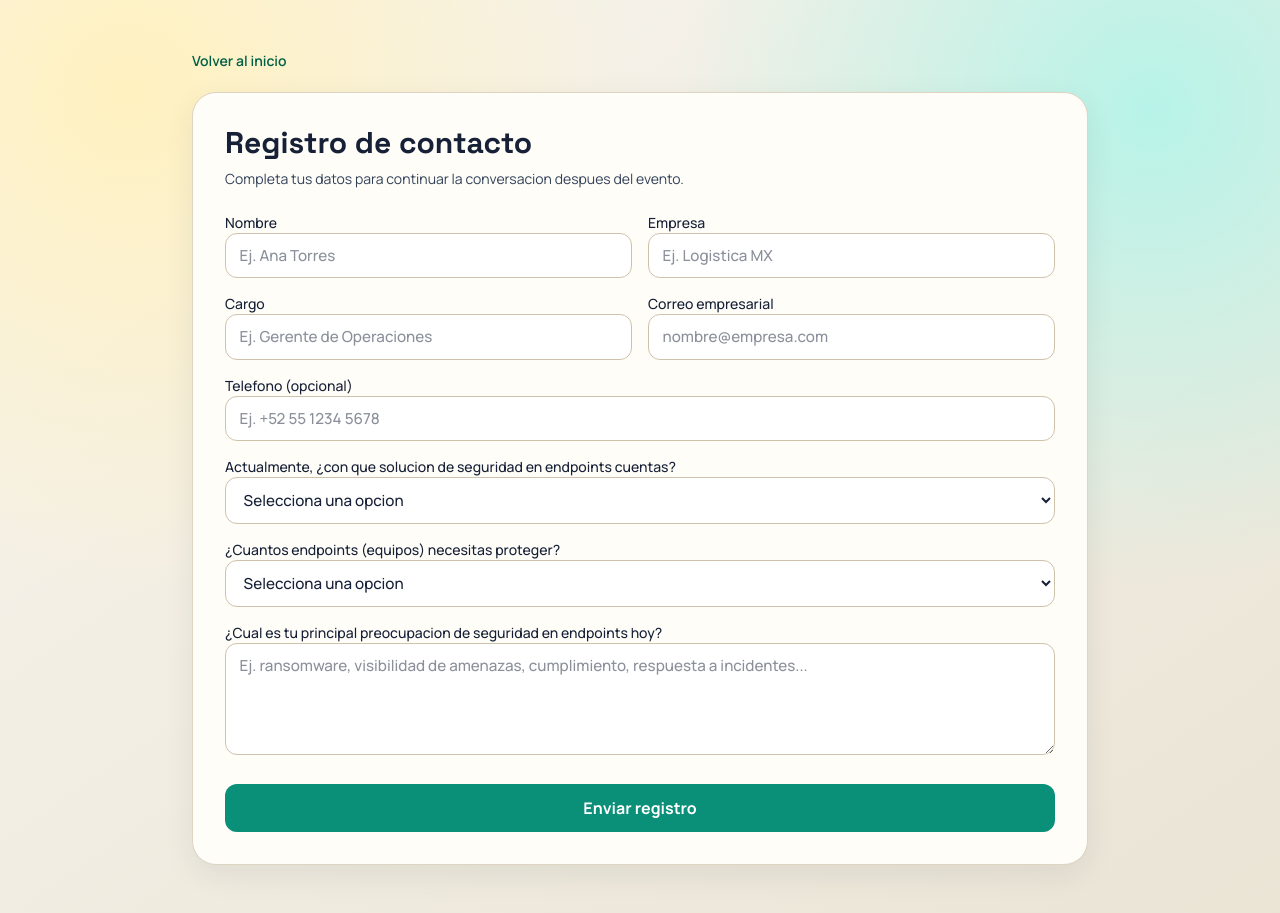
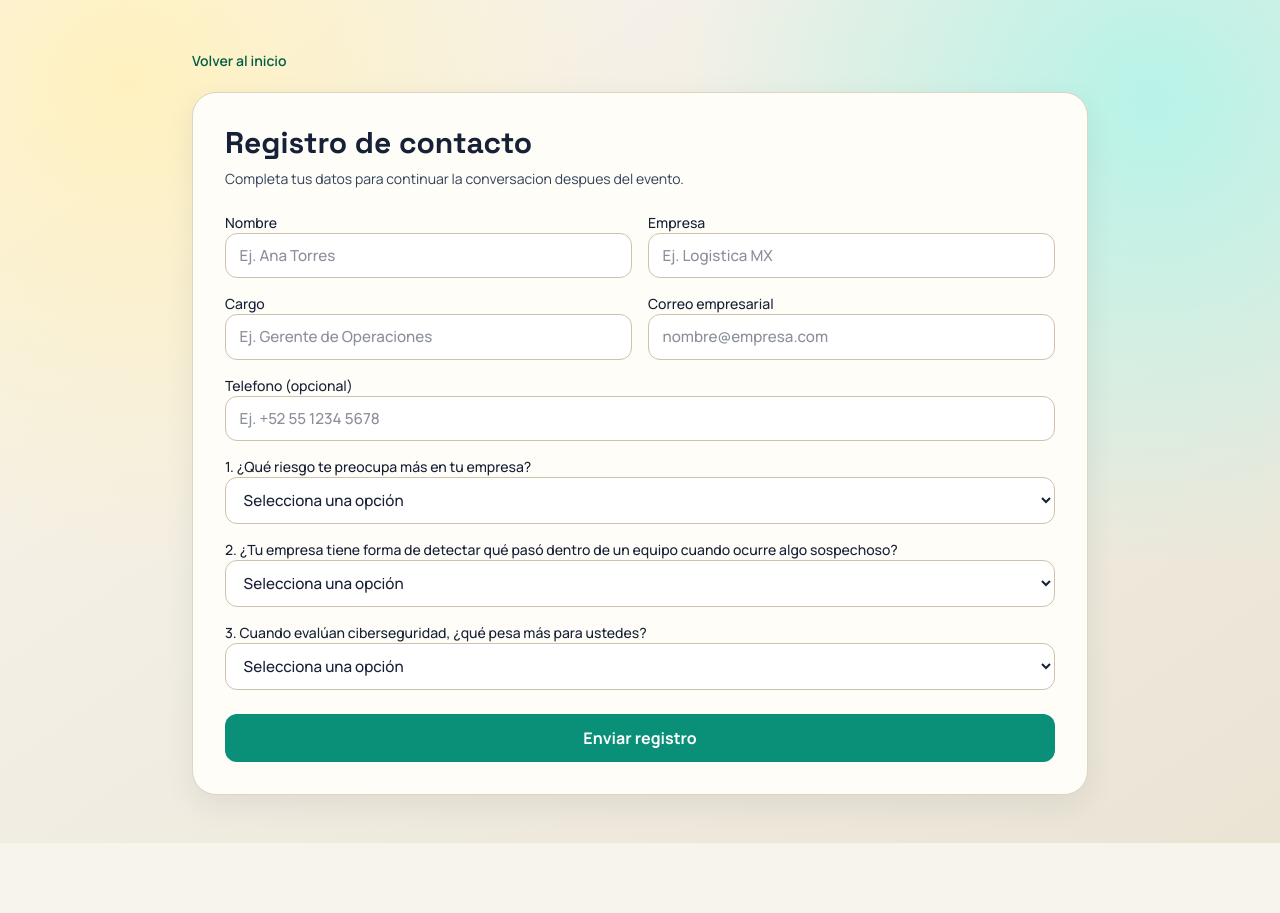
Before and after one commit to B10sp4rt4n/iSEC, a Next.js app: page /registro in a window 1280 px wide. After the commit the page ends 843 px from the top, so only its background shows below. Built offline with nearby package versions, Linux system fonts and the light colour scheme.

Commit message:
feat: update survey questions (risk/detection/priority) and reset DB

```diff
--- a/src/app/api/prospects/route.ts
+++ b/src/app/api/prospects/route.ts
@@ -48,7 +48,7 @@ const leadSchema = z.object({
   telefono: z.string().trim().max(40).optional().or(z.literal("")),
   pregunta_cerrada_1: z.string().trim().min(1).max(80),
   pregunta_cerrada_2: z.string().trim().min(1).max(80),
-  dolor_reto: z.string().trim().min(10).max(1000),
+  dolor_reto: z.string().trim().min(1).max(1000),
 });
 
 export async function POST(request: Request) {
--- a/src/components/lead-form.tsx
+++ b/src/components/lead-form.tsx
@@ -188,7 +188,7 @@ export default function LeadForm() {
         </label>
 
         <label className="space-y-1 text-sm font-medium md:col-span-2">
-          Actualmente, ¿con que solucion de seguridad en endpoints cuentas?
+          1. ¿Qué riesgo te preocupa más en tu empresa?
           <select
             required
             name="pregunta_cerrada_1"
@@ -196,16 +196,16 @@ export default function LeadForm() {
             onChange={onChange}
             className="field"
           >
-            <option value="">Selecciona una opcion</option>
-            <option value="sin_solucion">No tengo ninguna solucion</option>
-            <option value="antivirus_tradicional">Solo antivirus tradicional</option>
-            <option value="edr_otro">EDR de otro proveedor</option>
-            <option value="no_se">No se que tengo actualmente</option>
+            <option value="">Selecciona una opción</option>
+            <option value="phishing">Phishing o correo malicioso</option>
+            <option value="ransomware">Ransomware</option>
+            <option value="visibilidad">Falta de visibilidad sobre equipos</option>
+            <option value="navegacion">Navegación o acceso a sitios riesgosos</option>
           </select>
         </label>
 
         <label className="space-y-1 text-sm font-medium md:col-span-2">
-          ¿Cuantos endpoints (equipos) necesitas proteger?
+          2. ¿Tu empresa tiene forma de detectar qué pasó dentro de un equipo cuando ocurre algo sospechoso?
           <select
             required
             name="pregunta_cerrada_2"
@@ -213,24 +213,28 @@ export default function LeadForm() {
             onChange={onChange}
             className="field"
           >
-            <option value="">Selecciona una opcion</option>
-            <option value="menos_50">Menos de 50 equipos</option>
-            <option value="50_200">50 a 200 equipos</option>
-            <option value="200_500">200 a 500 equipos</option>
-            <option value="mas_500">Mas de 500 equipos</option>
+            <option value="">Selecciona una opción</option>
+            <option value="si">Sí</option>
+            <option value="no">No</option>
+            <option value="no_seguro">No estoy seguro</option>
           </select>
         </label>
 
         <label className="space-y-1 text-sm font-medium md:col-span-2">
-          ¿Cual es tu principal preocupacion de seguridad en endpoints hoy?
-          <textarea
+          3. Cuando evalúan ciberseguridad, ¿qué pesa más para ustedes?
+          <select
             required
             name="dolor_reto"
             value={form.dolor_reto}
             onChange={onChange}
-            className="field min-h-28"
-            placeholder="Ej. ransomware, visibilidad de amenazas, cumplimiento, respuesta a incidentes..."
-          />
+            className="field"
+          >
+            <option value="">Selecciona una opción</option>
+            <option value="prevenir">Prevenir incidentes</option>
+            <option value="visibilidad_control">Tener visibilidad y control</option>
+            <option value="reducir_carga">Reducir carga operativa al equipo</option>
+            <option value="cumplimiento">Cumplimiento o tranquilidad para dirección</option>
+          </select>
         </label>
       </div>
 
```
